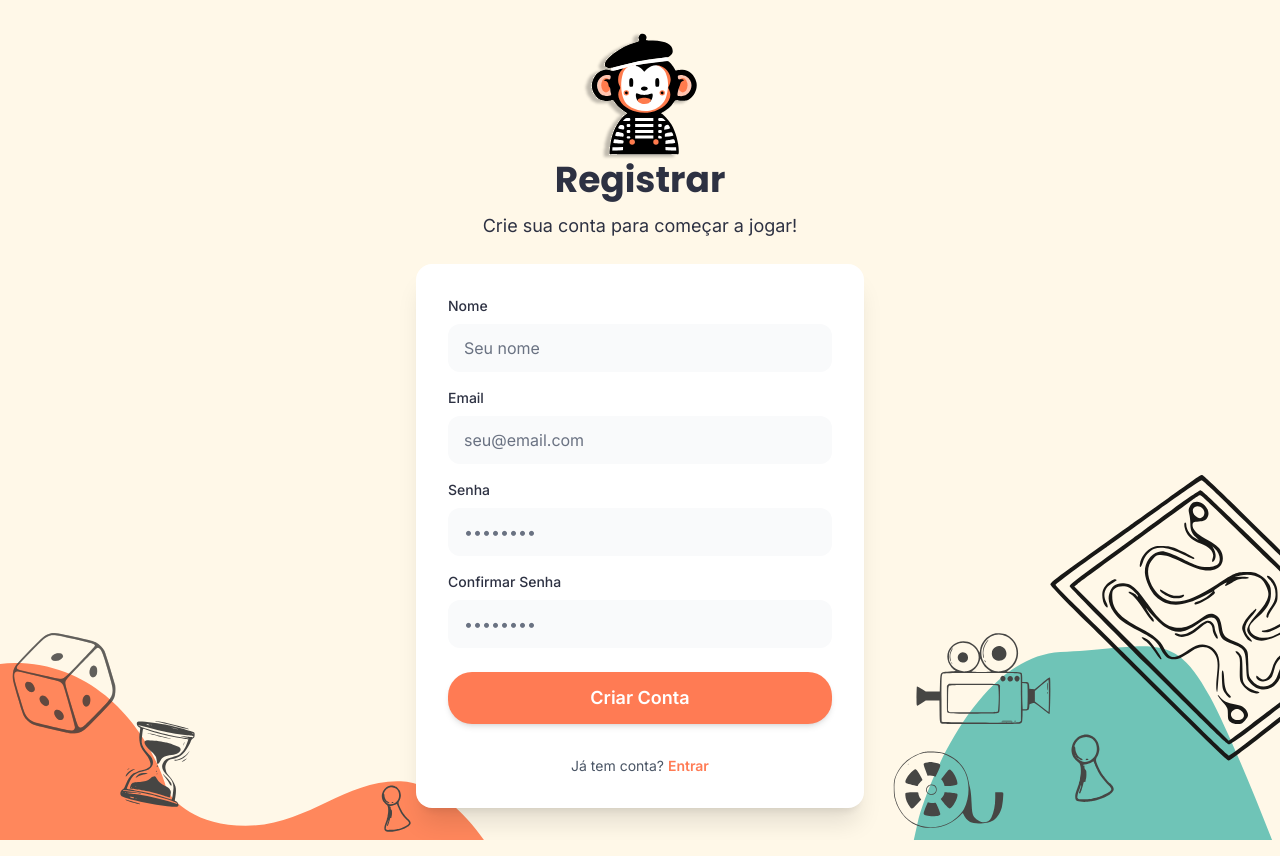
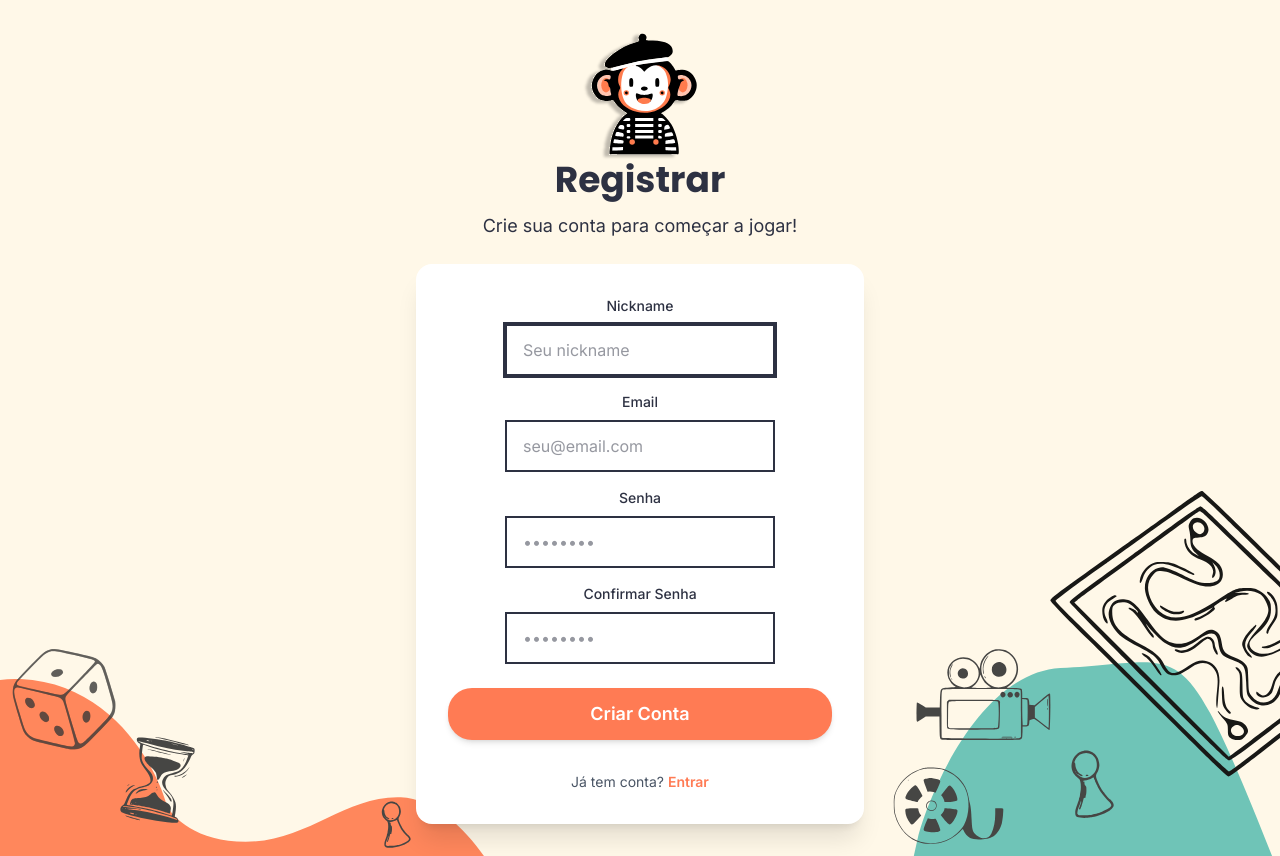
Before and after one commit to prudenterpo/mimico-game, a Next.js app: page /register in a window 1280 px wide. Built offline with nearby package versions, Linux system fonts and the light colour scheme; no server answers.

Commit message:
feat: improvements in form of register and login pages

```diff
--- a/app/login/page.tsx
+++ b/app/login/page.tsx
@@ -1,44 +1,72 @@
 "use client";
 
-import { useState } from "react";
+import React from "react";
 import { useRouter } from "next/navigation";
 import { useStore } from "@/stores/store";
+import { useForm } from "react-hook-form";
+import { zodResolver } from "@hookform/resolvers/zod";
+import { loginSchema } from "@/validation/validationSchemas";
+import { z } from "zod";
 import Button from "@/components/Button";
 import Logo from "@/components/Logo";
 import Link from "next/link";
 import Image from "next/image";
+import Input from "@/components/Input";
+
+type LoginForm = z.infer<typeof loginSchema>;
 
 export default function LoginPage() {
     const router = useRouter();
     const login = useStore((state) => state.login);
 
-    const [email, setEmail] = useState("");
-    const [password, setPassword] = useState("");
-    const [error, setError] = useState("");
-    const [isLoading, setIsLoading] = useState(false);
+    const {
+        register,
+        handleSubmit,
+        setError,
+        formState: { errors, isSubmitting },
+    } = useForm<LoginForm>({
+        resolver: zodResolver(loginSchema),
+    });
 
-    const handleSubmit = async (e: React.FormEvent) => {
-        e.preventDefault();
-        setError("");
-        setIsLoading(true);
+    const translateError = (msg: string) => {
+        const lower = msg.toLowerCase();
+        if (lower.includes("invalid credentials")) return "Email ou senha incorretos.";
+        if (lower.includes("user not found")) return "Usuário não encontrado.";
+        if (lower.includes("password")) return "Senha inválida ou incorreta.";
+        if (lower.includes("email")) return "Email inválido.";
+        if (lower.includes("required")) return "Preencha todos os campos obrigatórios.";
+        if (lower.includes("invalid")) return "Credenciais inválidas. Verifique e tente novamente.";
+        return "Erro ao fazer login. Tente novamente.";
+    };
 
+    const onSubmit = async (data: LoginForm) => {
         try {
-            await login(email, password);
+            await login(data.email, data.password);
             router.push("/lobby");
         } catch (err: any) {
-            setError(err.message || "Erro ao fazer login");
-        } finally {
-            setIsLoading(false);
+            const dataResp = err?.response?.data;
+            let message = "Erro ao fazer login. Verifique suas credenciais.";
+
+            if (dataResp?.message) message = translateError(dataResp.message);
+
+            if (dataResp?.validationErrors) {
+                Object.entries<string>(dataResp.validationErrors).forEach(([field, msg]) => {
+                    setError(field as keyof LoginForm, { message: translateError(msg) });
+                });
+            } else {
+                setError("root", { message });
+            }
         }
     };
 
     return (
         <main
             className="min-h-screen flex flex-col items-center justify-center p-4 sm:p-6 lg:p-8 relative overflow-hidden"
-            style={{ backgroundColor: 'var(--color-background)' }}
+            style={{ backgroundColor: "var(--color-background)" }}
         >
-            <div className="hidden md:block absolute bottom-0 left-0 opacity-90"
-                 style={{width: '500px', height: 'auto'}}
+            <div
+                className="hidden md:block absolute bottom-0 left-0 opacity-90"
+                style={{ width: "500px", height: "auto" }}
             >
                 <Image
                     src="/left_main_illustration.svg"
@@ -49,8 +77,10 @@ export default function LoginPage() {
                 />
             </div>
 
-            <div className="hidden md:block absolute bottom-0 right-0 opacity-90"
-                 style={{width: '400px', height: 'auto'}}>
+            <div
+                className="hidden md:block absolute bottom-0 right-0 opacity-90"
+                style={{ width: "400px", height: "auto" }}
+            >
                 <Image
                     src="/right_main_illustration.svg"
                     alt=""
@@ -70,62 +100,45 @@ export default function LoginPage() {
                 <div className="space-y-6 sm:space-y-3">
                     <h1
                         className="text-3xl sm:text-4xl font-heading"
-                        style={{ color: 'var(--color-accent)' }}
+                        style={{ color: "var(--color-accent)" }}
                     >
                         Entrar
                     </h1>
                     <p
                         className="text-base sm:text-lg px-2 mb-6"
-                        style={{ color: 'var(--color-accent)' }}
+                        style={{ color: "var(--color-accent)" }}
                     >
                         Entre para jogar Mímico!
                     </p>
                 </div>
 
                 <div className="bg-white rounded-2xl shadow-xl p-6 sm:p-8 backdrop-blur-sm">
-                    <form onSubmit={handleSubmit} className="space-y-4">
-                        <div>
-                            <label
-                                htmlFor="email"
-                                className="block text-sm font-medium mb-2 text-left"
-                                style={{ color: 'var(--color-accent)' }}
-                            >
-                                Email
-                            </label>
-                            <input
+                    <form onSubmit={handleSubmit(onSubmit)} noValidate className="space-y-4">
+                        <Input
                             id="email"
+                            label="Email"
                             type="email"
                             placeholder="seu@email.com"
-                                value={email}
-                                onChange={(e) => setEmail(e.target.value)}
-                                required
-                                className="w-full px-4 py-3 bg-gray-50 border-0 rounded-xl focus:outline-none focus:ring-2 focus:ring-teal-500 focus:ring-opacity-50 transition-all duration-200 text-gray-800 placeholder-gray-500"
+                            fullWidth
+                            autoFocus
+                            {...register("email")}
+                            error={errors.email?.message}
                         />
-                        </div>
 
-                        <div>
-                            <label
-                                htmlFor="password"
-                                className="block text-sm font-medium mb-2 text-left"
-                                style={{ color: 'var(--color-accent)' }}
-                            >
-                                Senha
-                            </label>
-                            <input
+                        <Input
                             id="password"
+                            label="Senha"
                             type="password"
                             placeholder="••••••••"
-                                value={password}
-                                onChange={(e) => setPassword(e.target.value)}
-                                required
-                                className="w-full px-4 py-3 bg-gray-50 border-0 rounded-xl focus:outline-none focus:ring-2 focus:ring-teal-500 focus:ring-opacity-50 transition-all duration-200 text-gray-800 placeholder-gray-500"
+                            fullWidth
+                            {...register("password")}
+                            error={errors.password?.message}
                         />
-                        </div>
 
-                        {error && (
-                            <div className="p-4 bg-red-50 border border-red-200 rounded-xl">
-                                <p className="text-red-600 text-sm">{error}</p>
-                            </div>
+                        {errors.root?.message && (
+                            <p className="text-sm text-red-500 text-left mt-1 animate-fadeIn">
+                                {errors.root.message}
+                            </p>
                         )}
 
                         <div className="pt-2">
@@ -133,7 +146,7 @@ export default function LoginPage() {
                                 type="submit"
                                 variant="primary"
                                 fullWidth
-                                isLoading={isLoading}
+                                isLoading={isSubmitting}
                                 className="py-3 text-lg font-semibold"
                             >
                                 Entrar
@@ -146,7 +159,7 @@ export default function LoginPage() {
                                 <Link
                                     href="/register"
                                     className="font-semibold hover:underline transition-colors"
-                                    style={{ color: 'var(--color-primary)' }}
+                                    style={{ color: "var(--color-primary)" }}
                                 >
                                     Registrar
                                 </Link>
--- a/app/register/page.tsx
+++ b/app/register/page.tsx
@@ -1,58 +1,72 @@
 "use client";
 
-import { useState } from "react";
+import React from "react";
 import { useRouter } from "next/navigation";
 import { useStore } from "@/stores/store";
+import { useForm } from "react-hook-form";
+import { zodResolver } from "@hookform/resolvers/zod";
+import { registerSchema } from "@/validation/validationSchemas";
+import { z } from "zod";
 import Button from "@/components/Button";
 import Logo from "@/components/Logo";
 import Link from "next/link";
 import Image from "next/image";
+import Input from "@/components/Input";
+
+type RegisterData = z.infer<typeof registerSchema>;
 
 export default function RegisterPage() {
     const router = useRouter();
-    const register = useStore((state) => state.register);
+    const registerUser = useStore((state) => state.register);
 
-    const [name, setName] = useState("");
-    const [email, setEmail] = useState("");
-    const [password, setPassword] = useState("");
-    const [confirmPassword, setConfirmPassword] = useState("");
-    const [error, setError] = useState("");
-    const [isLoading, setIsLoading] = useState(false);
+    const {
+        register,
+        handleSubmit,
+        setError,
+        formState: { errors, isSubmitting },
+    } = useForm<RegisterData>({
+        resolver: zodResolver(registerSchema),
+    });
 
-    const handleSubmit = async (e: React.FormEvent) => {
-        e.preventDefault();
-        setError("");
+    const translateError = (msg: string) => {
+        const m = msg.toLowerCase();
+        if (m.includes("uppercase")) return "A senha deve conter pelo menos uma letra maiúscula.";
+        if (m.includes("lowercase")) return "A senha deve conter pelo menos uma letra minúscula.";
+        if (m.includes("number")) return "A senha deve conter pelo menos um número.";
+        if (m.includes("special character")) return "A senha deve conter pelo menos um caractere especial.";
+        if (m.includes("nickname")) return "O nickname deve ser uma única palavra, contendo apenas letras, números, hífens ou underlines.";
+        if (m.includes("invalid")) return "Os dados enviados são inválidos. Verifique e tente novamente.";
+        return msg;
+    };
 
-        // Validações
-        if (password !== confirmPassword) {
-            setError("As senhas não coincidem");
-            return;
-        }
-
-        if (password.length < 8) {
-            setError("A senha deve ter no mínimo 8 caracteres");
-            return;
-        }
-
-        setIsLoading(true);
-
+    const onSubmit = async (data: RegisterData) => {
         try {
-            await register(name, email, password);
+            await registerUser(data.nickname, data.email, data.password);
             router.push("/lobby");
         } catch (err: any) {
-            setError(err.message || "Erro ao registrar");
-        } finally {
-            setIsLoading(false);
+            const dataResp = err?.response?.data;
+            let message = "Erro ao registrar. Verifique os dados e tente novamente.";
+
+            if (dataResp?.message) message = translateError(dataResp.message);
+
+            if (dataResp?.validationErrors) {
+                Object.entries<string>(dataResp.validationErrors).forEach(([field, raw]) => {
+                    setError(field as keyof RegisterData, { message: translateError(raw) });
+                });
+            } else {
+                setError("root", { message });
+            }
         }
     };
 
     return (
         <main
             className="min-h-screen flex flex-col items-center justify-center p-4 sm:p-6 lg:p-8 relative overflow-hidden"
-            style={{ backgroundColor: 'var(--color-background)' }}
+            style={{ backgroundColor: "var(--color-background)" }}
         >
-            <div className="hidden md:block absolute bottom-0 left-0 opacity-90"
-                 style={{width: '500px', height: 'auto'}}
+            <div
+                className="hidden md:block absolute bottom-0 left-0 opacity-90"
+                style={{ width: "500px", height: "auto" }}
             >
                 <Image
                     src="/left_main_illustration.svg"
@@ -63,8 +77,10 @@ export default function RegisterPage() {
                 />
             </div>
 
-            <div className="hidden md:block absolute bottom-0 right-0 opacity-90"
-                 style={{width: '400px', height: 'auto'}}>
+            <div
+                className="hidden md:block absolute bottom-0 right-0 opacity-90"
+                style={{ width: "400px", height: "auto" }}
+            >
                 <Image
                     src="/right_main_illustration.svg"
                     alt=""
@@ -84,100 +100,68 @@ export default function RegisterPage() {
                 <div className="space-y-6 sm:space-y-3">
                     <h1
                         className="text-3xl sm:text-4xl font-heading"
-                        style={{ color: 'var(--color-accent)' }}
+                        style={{ color: "var(--color-accent)" }}
                     >
                         Registrar
                     </h1>
                     <p
                         className="text-base sm:text-lg px-2 mb-6"
-                        style={{ color: 'var(--color-accent)' }}
+                        style={{ color: "var(--color-accent)" }}
                     >
                         Crie sua conta para começar a jogar!
                     </p>
                 </div>
 
                 <div className="bg-white rounded-2xl shadow-xl p-6 sm:p-8 backdrop-blur-sm">
-                    <form onSubmit={handleSubmit} className="space-y-4">
-                        <div>
-                            <label
-                                htmlFor="name"
-                                className="block text-sm font-medium mb-2 text-left"
-                                style={{ color: 'var(--color-accent)' }}
-                            >
-                                Nome
-                            </label>
-                            <input
-                                id="name"
-                                type="text"
-                                placeholder="Seu nome"
-                                value={name}
-                                onChange={(e) => setName(e.target.value)}
+                    <form onSubmit={handleSubmit(onSubmit)} noValidate className="space-y-4">
+                        <Input
+                            id="nickname"
+                            label="Nickname"
+                            placeholder="Seu nickname"
                             required
-                                className="w-full px-4 py-3 bg-gray-50 border-0 rounded-xl focus:outline-none focus:ring-2 focus:ring-teal-500 focus:ring-opacity-50 transition-all duration-200 text-gray-800 placeholder-gray-500"
+                            fullWidth
+                            autoFocus
+                            {...register("nickname")}
+                            error={errors.nickname?.message}
                         />
-                        </div>
 
-                        <div>
-                            <label
-                                htmlFor="email"
-                                className="block text-sm font-medium mb-2 text-left"
-                                style={{ color: 'var(--color-accent)' }}
-                            >
-                                Email
-                            </label>
-                            <input
+                        <Input
                             id="email"
+                            label="Email"
                             type="email"
                             placeholder="seu@email.com"
-                                value={email}
-                                onChange={(e) => setEmail(e.target.value)}
                             required
-                                className="w-full px-4 py-3 bg-gray-50 border-0 rounded-xl focus:outline-none focus:ring-2 focus:ring-teal-500 focus:ring-opacity-50 transition-all duration-200 text-gray-800 placeholder-gray-500"
+                            fullWidth
+                            {...register("email")}
+                            error={errors.email?.message}
                         />
-                        </div>
 
-                        <div>
-                            <label
-                                htmlFor="password"
-                                className="block text-sm font-medium mb-2 text-left"
-                                style={{ color: 'var(--color-accent)' }}
-                            >
-                                Senha
-                            </label>
-                            <input
+                        <Input
                             id="password"
+                            label="Senha"
                             type="password"
                             placeholder="••••••••"
-                                value={password}
-                                onChange={(e) => setPassword(e.target.value)}
                             required
-                                className="w-full px-4 py-3 bg-gray-50 border-0 rounded-xl focus:outline-none focus:ring-2 focus:ring-teal-500 focus:ring-opacity-50 transition-all duration-200 text-gray-800 placeholder-gray-500"
+                            fullWidth
+                            {...register("password")}
+                            error={errors.password?.message}
                         />
-                        </div>
 
-                        <div>
-                            <label
-                                htmlFor="confirmPassword"
-                                className="block text-sm font-medium mb-2 text-left"
-                                style={{ color: 'var(--color-accent)' }}
-                            >
-                                Confirmar Senha
-                            </label>
-                            <input
+                        <Input
                             id="confirmPassword"
+                            label="Confirmar Senha"
                             type="password"
                             placeholder="••••••••"
-                                value={confirmPassword}
-                                onChange={(e) => setConfirmPassword(e.target.value)}
                             required
-                                className="w-full px-4 py-3 bg-gray-50 border-0 rounded-xl focus:outline-none focus:ring-2 focus:ring-teal-500 focus:ring-opacity-50 transition-all duration-200 text-gray-800 placeholder-gray-500"
+                            fullWidth
+                            {...register("confirmPassword")}
+                            error={errors.confirmPassword?.message}
                         />
-                        </div>
 
-                        {error && (
-                            <div className="p-4 bg-red-50 border border-red-200 rounded-xl">
-                                <p className="text-red-600 text-sm">{error}</p>
-                            </div>
+                        {errors.root?.message && (
+                            <p className="text-sm text-red-500 text-left mt-1 animate-fadeIn">
+                                {errors.root.message}
+                            </p>
                         )}
 
                         <div className="pt-2">
@@ -185,7 +169,7 @@ export default function RegisterPage() {
                                 type="submit"
                                 variant="primary"
                                 fullWidth
-                                isLoading={isLoading}
+                                isLoading={isSubmitting}
                                 className="py-3 text-lg font-semibold"
                             >
                                 Criar Conta
@@ -198,7 +182,7 @@ export default function RegisterPage() {
                                 <Link
                                     href="/login"
                                     className="font-semibold hover:underline transition-colors"
-                                    style={{ color: 'var(--color-primary)' }}
+                                    style={{ color: "var(--color-primary)" }}
                                 >
                                     Entrar
                                 </Link>
--- a/src/components/CreateTableModal.tsx
+++ b/src/components/CreateTableModal.tsx
@@ -55,7 +55,7 @@ export default function CreateTableModal({
         <Modal
             isOpen={isOpen}
             onClose={onClose}
-            title="🎮 Criar Nova Mesa"
+            title="Criar Nova Mesa"
             footer={
                 <>
                     <Button variant="secondary" onClick={onClose}>
@@ -70,10 +70,11 @@ export default function CreateTableModal({
             <div className="space-y-6">
                 <Input
                     label="Nome da Mesa"
-                    placeholder="Ex: Diversão Garantida"
+                    placeholder="Ex: Mesa dos Silvas"
                     value={tableName}
                     onChange={(e) => setTableName(e.target.value)}
                     fullWidth
+                    autoFocus
                 />
 
                 <div>
--- /dev/null
+++ b/src/validation/validationSchemas.ts
@@ -0,0 +1,29 @@
+import { z } from "zod";
+
+export const registerSchema = z
+    .object({
+        nickname: z
+            .string()
+            .min(5, "O nickname deve ter no mínimo 5 caracteres.")
+            .max(20, "O nickname deve ter no máximo 20 caracteres.")
+            .regex(/^[a-zA-Z0-9_-]+$/, "Use apenas letras, números, hífens ou underlines."),
+        email: z.string().email("Email inválido."),
+        password: z
+            .string()
+            .min(8, "A senha deve ter no mínimo 8 caracteres.")
+            .max(100, "A senha deve ter no máximo 100 caracteres.")
+            .regex(/[A-Z]/, "A senha deve conter pelo menos uma letra maiúscula.")
+            .regex(/[a-z]/, "A senha deve conter pelo menos uma letra minúscula.")
+            .regex(/[0-9]/, "A senha deve conter pelo menos um número.")
+            .regex(/[@$!%*?&#]/, "A senha deve conter pelo menos um caractere especial."),
+        confirmPassword: z.string(),
+    })
+    .refine((data) => data.password === data.confirmPassword, {
+        message: "As senhas não coincidem.",
+        path: ["confirmPassword"],
+    });
+
+export const loginSchema = z.object({
+    email: z.string().email("Email inválido."),
+    password: z.string().min(1, "O campo Senha é obrigatório."),
+});
```
Also changed, not shown: app/globals.css (+9 -0 lines). Lines whose indentation alone changed are shown as unchanged.
